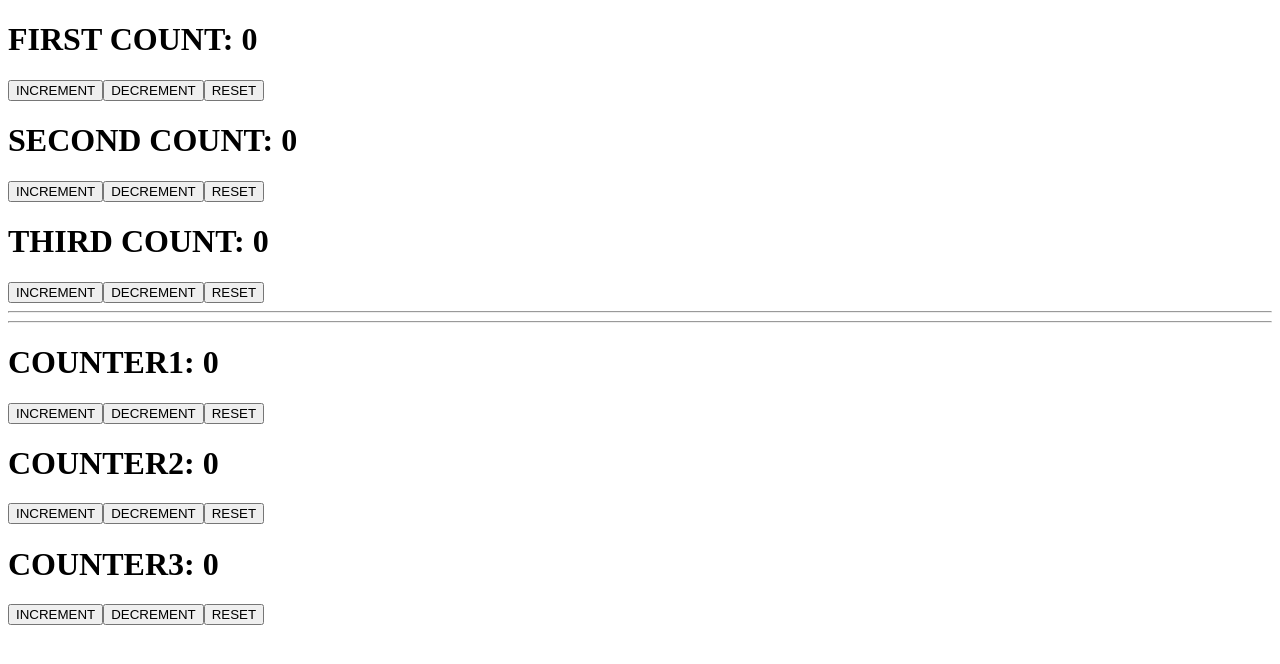
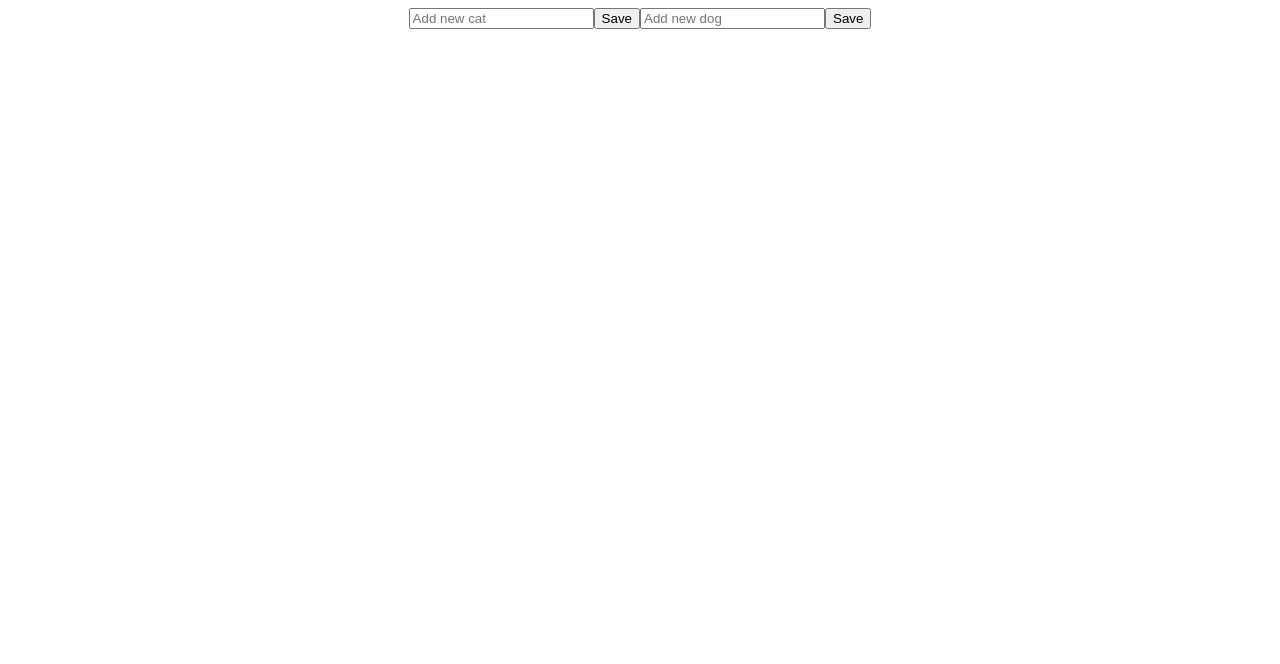
Before and after one commit to VasylKuznyak/React-dec2021, a React (Create React App) app: page / in a window 1280 px wide. Shown: the top 664 px of the page. Built offline with nearby package versions, Linux system fonts and the light colour scheme.

Commit message:
create home work 5.1

```diff
--- a/src/App.js
+++ b/src/App.js
@@ -1,10 +1,9 @@
-import {Counter, Counter2} from "./Components";
+import {Form} from "./Components";
 
 function App() {
     return (
         <div>
-            <Counter/>
-            <Counter2/>
+            <Form/>
         </div>
     );
 }
--- a/src/Components/Counter/Counter.js
+++ /dev/null
@@ -1,69 +0,0 @@
-import {useReducer} from "react";
-
-const Counter = () => {
-    const initialState = (init) => {
-        return {
-            count1: init,
-            count2: init,
-            count3: init,
-        }
-    };
-
-    const reducer = (state, action) => {
-        switch (action.type) {
-            case 'inc':
-                return {...state, count1: state.count1 + 1};
-            case 'dec':
-                return {...state, count1: state.count1 - 1};
-            case 'res':
-                return {...state, count1: 0};
-
-            case 'inc2':
-                return {...state, count2: state.count2 + 1};
-            case 'dec2':
-                return {...state, count2: state.count2 - 1};
-            case 'res2':
-                return {...state, count2: 0};
-
-            case 'inc3':
-                return {...state, count3: state.count3 + 1};
-            case 'dec3':
-            return {...state, count3: state.count3 - 1};
-            case 'res3':
-                return {...state, count3: 0};
-
-            default:
-                console.error('Невідповідний тип');
-                return state;
-        }
-    }
-
-    const [state, dispatch] = useReducer(reducer, 0, initialState);
-
-    return (
-        <div>
-            <div>
-                <h1>FIRST COUNT: {state.count1}</h1>
-                <button onClick={() => dispatch({type: 'inc'})}>INCREMENT</button>
-                <button onClick={() => dispatch({type: 'dec'})}>DECREMENT</button>
-                <button onClick={() => dispatch({type: 'res'})}>RESET</button>
-            </div>
-
-            <div>
-                <h1>SECOND COUNT: {state.count2}</h1>
-                <button onClick={() => dispatch({type: 'inc2'})}>INCREMENT</button>
-                <button onClick={() => dispatch({type: 'dec2'})}>DECREMENT</button>
-                <button onClick={() => dispatch({type: 'res2'})}>RESET</button>
-            </div>
-
-            <div>
-                <h1>THIRD COUNT: {state.count3}</h1>
-                <button onClick={() => dispatch({type: 'inc3'})}>INCREMENT</button>
-                <button onClick={() => dispatch({type: 'dec3'})}>DECREMENT</button>
-                <button onClick={() => dispatch({type: 'res3'})}>RESET</button>
-            </div>
-        </div>
-    );
-};
-
-export {Counter};
--- a/src/Components/Counter2/Counter2.js
+++ /dev/null
@@ -1,63 +0,0 @@
-import {useReducer} from "react";
-
-const Counter2 = () => {
-    const initialState = (initial) => {
-        return {
-            count1: initial,
-            count2: initial,
-            count3: initial,
-        }
-    }
-
-    const reducer = (state, action) => {
-
-        switch (action.type) {
-            case 'count1':
-                return {...state, count1: state.count1 + action.payload}
-            case 'count2':
-                return {...state, count2: state.count2 + action.payload}
-            case 'count3':
-                return {...state, count3: state.count3 + action.payload}
-
-            case 'reset':
-                return {...state, ['count' + action.payload]: 0}
-
-            default:
-                console.log('невірний тип')
-                return state
-        }
-    }
-
-    const [state, dispatch] = useReducer(reducer, 0, initialState);
-
-    return (
-        <div>
-
-            <hr/>
-            <hr/>
-
-            <div>
-                <h1>COUNTER1: {state.count1}</h1>
-                <button onClick={() => dispatch({type: 'count1', payload: 1})}>INCREMENT</button>
-                <button onClick={() => dispatch({type: 'count1', payload: -1})}>DECREMENT</button>
-                <button onClick={() => dispatch({type: 'reset', payload: 1})}>RESET</button>
-            </div>
-
-            <div>
-                <h1>COUNTER2: {state.count2}</h1>
-                <button onClick={() => dispatch({type: 'count2', payload: 1})}>INCREMENT</button>
-                <button onClick={() => dispatch({type: 'count2', payload: -1})}>DECREMENT</button>
-                <button onClick={() => dispatch({type: 'reset', payload: 2})}>RESET</button>
-            </div>
-
-            <div>
-                <h1>COUNTER3: {state.count3}</h1>
-                <button onClick={() => dispatch({type: 'count3', payload: 1})}>INCREMENT</button>
-                <button onClick={() => dispatch({type: 'count3', payload: -1})}>DECREMENT</button>
-                <button onClick={() => dispatch({type: 'reset', payload: 3})}>RESET</button>
-            </div>
-        </div>
-    );
-};
-
-export {Counter2};
--- /dev/null
+++ b/src/Components/Form/Form.js
@@ -0,0 +1,77 @@
+import {useReducer} from "react";
+import '../Form/FormStyle.css';
+
+
+const initialState = (initial) => {
+    return {
+        cats: initial,
+        dogs: initial
+    }
+}
+
+const reducer = (state, action) => {
+    switch (action.type) {
+        case 'addCat':
+            return {...state, cats: [...state.cats, {name: action.payload, id: Date.now()}]}
+        case 'deleteCat':
+            return {...state, cats: state.cats.filter((cat) => cat.id !== action.payload)}
+
+        case 'addDog':
+            return {...state, dogs: [...state.dogs, {name: action.payload, id: Date.now()}]}
+        case 'deleteDog':
+            return {...state, dogs: state.dogs.filter((dog) => dog.id !== action.payload)}
+
+        default:
+            return state;
+    }
+}
+
+const Form = () => {
+    const [state, dispatch] = useReducer(reducer, [], initialState);
+
+    const onSubmitCat = (event) => {
+        event.preventDefault();
+        dispatch({type: 'addCat', payload: event.target[0].value})
+    }
+
+    const onSubmitDog = (event) => {
+        event.preventDefault();
+        dispatch({type: 'addCat', payload: event.target[0].value})
+    }
+
+    return (
+
+        <div>
+            <div className={'flex_style'}>
+                    <form onSubmit={onSubmitCat}>
+                        <input type="text" placeholder={'Add new cat'}/>
+                        <button>Save</button>
+                    </form>
+
+                    <form onSubmit={onSubmitDog}>
+                        <input type="text" placeholder={'Add new dog'}/>
+                        <button>Save</button>
+                    </form>
+            </div>
+
+            <div className={'flex_style'}>
+                    {state.dogs.map((dog) =>
+                        <div key={dog.id}>
+                            <div>{dog.name}</div>
+                            <button onClick={() => dispatch({type: 'deleteDog'})}>Delete</button>
+                        </div>
+                    )}
+
+                    {state.cats.map((cat) =>
+                    <div key={cat.id}>
+                        <div>{cat.name}</div>
+                        <button onClick={() => dispatch({type: 'deleteCat', payload: cat.id})}>Delete</button>
+                    </div>
+                )}
+            </div>
+        </div>
+
+    );
+};
+
+export {Form};
--- /dev/null
+++ b/src/Components/Form/FormStyle.css
@@ -0,0 +1,4 @@
+.flex_style {
+    display: flex;
+    justify-content: center;
+}
--- a/src/Components/index.js
+++ b/src/Components/index.js
@@ -1,2 +1 @@
-export * from './Counter/Counter';
-export * from './Counter2/Counter2';
+export * from './Form/Form';
```
